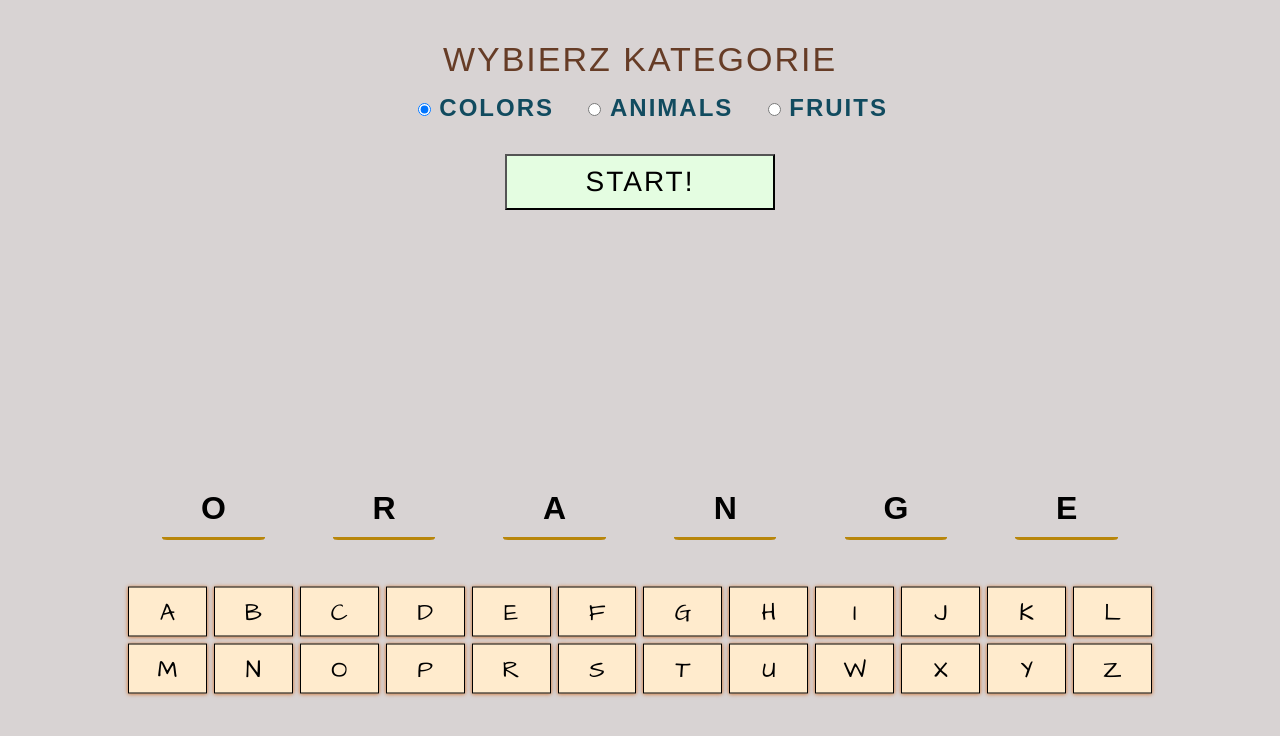
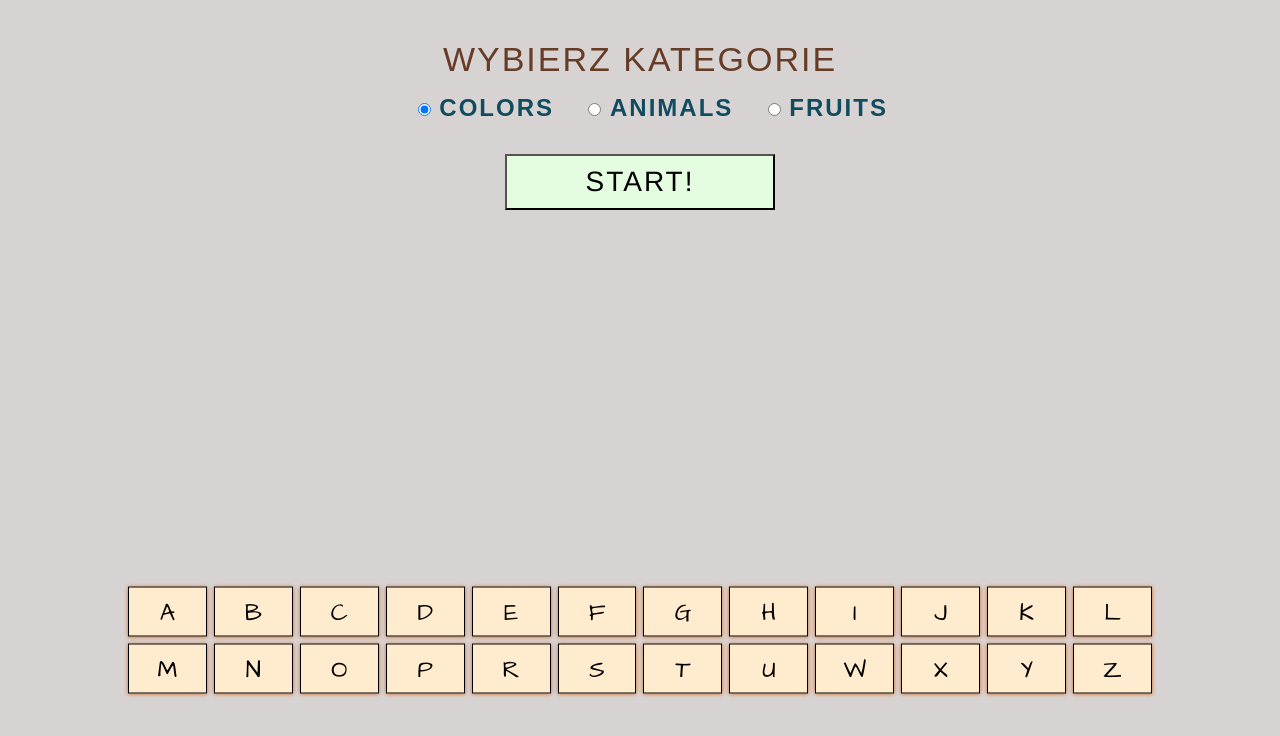
Before and after one commit to WaldekAdams/game-hangman---wisielec, a plain HTML site: page index.html in a window 1280 px wide. Drawn offline with Linux system fonts and the light colour scheme.

Commit message:
remove example text in "draw__word" div

```diff
--- a/index.html
+++ b/index.html
@@ -21,12 +21,7 @@
 
     </form>
     <div class="draw__word">
-        <div>o</div>
-        <div>r</div>
-        <div>a</div>
-        <div>n</div>
-        <div>g</div>
-        <div>e</div>
+
     </div>
     <div class="letters">
         <div data-letter="a">a</div>
```
